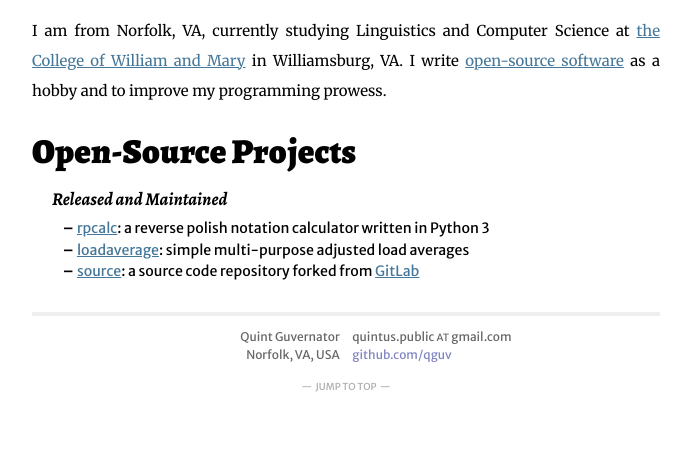
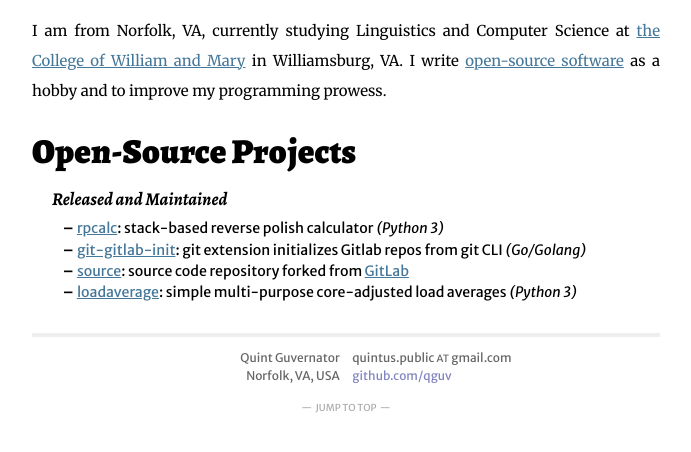
Before and after one commit to hawkw/qguv.github.io, a Jekyll site: the page built from index.md, in a window 1280 px wide, cut to the strip 200-930 px from the top of the page. Shown: the top 452 px of the strip, without its empty margins (294-985 px from the left). Built offline with Jekyll 4.4.1, drawn with Linux system fonts in a browser that asks for light colours; some web fonts are replaced; Markdown is read by kramdown in place of the engine named in the settings.

Commit message:
adds reference to new git-gitlab-init project
also changes formatting to read raw code easier

```diff
--- a/index.md
+++ b/index.md
@@ -13,6 +13,12 @@ I write [open-source software](#open-source-projects) as a hobby and to improve
 
 ## Open-Source Projects <a id="open-source-projects"></a>
 #### Released and Maintained
-- [rpcalc](http://qguv.github.io/rpcalc): a reverse polish notation calculator written in Python 3
-- [loadaverage](https://github.com/qguv/loadaverage): simple multi-purpose adjusted load averages
-- [source](http://nascifi.com/src): a source code repository forked from [GitLab](http://gitlab.org/)
+- [rpcalc][]: stack-based reverse polish calculator _(Python 3)_
+- [git-gitlab-init][]: git extension initializes Gitlab repos from git CLI _(Go/Golang)_
+- [source][]: source code repository forked from [GitLab](http://gitlab.org/)
+- [loadaverage][]: simple multi-purpose core-adjusted load averages _(Python 3)_
+
+[rpcalc]: http://qguv.github.io/rpcalc
+[git-gitlab-init]: https://github.com/qguv/git-gitlab-init
+[source]: http://src.nascifi.com
+[loadaverage]: https://github.com/qguv/loadaverage
```
